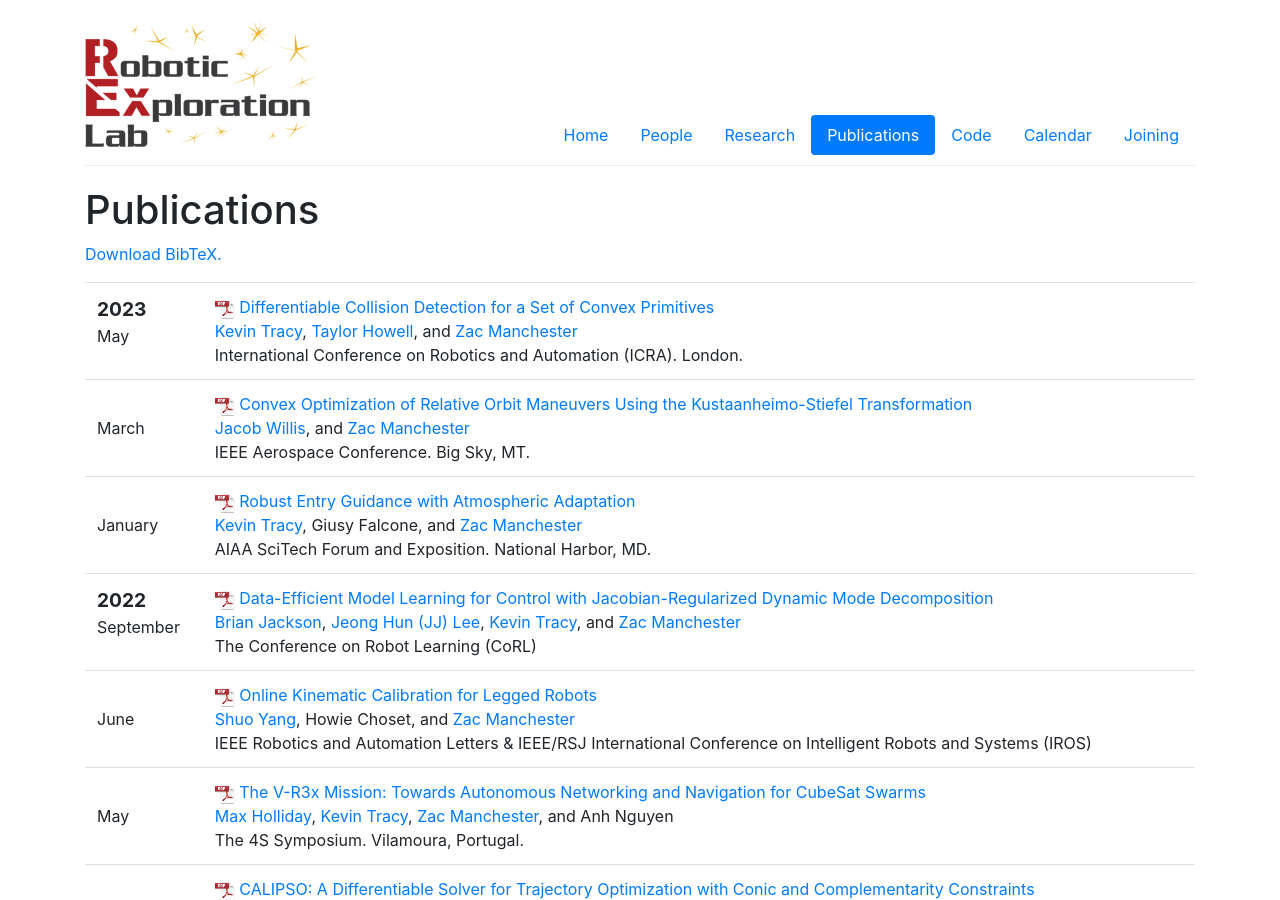
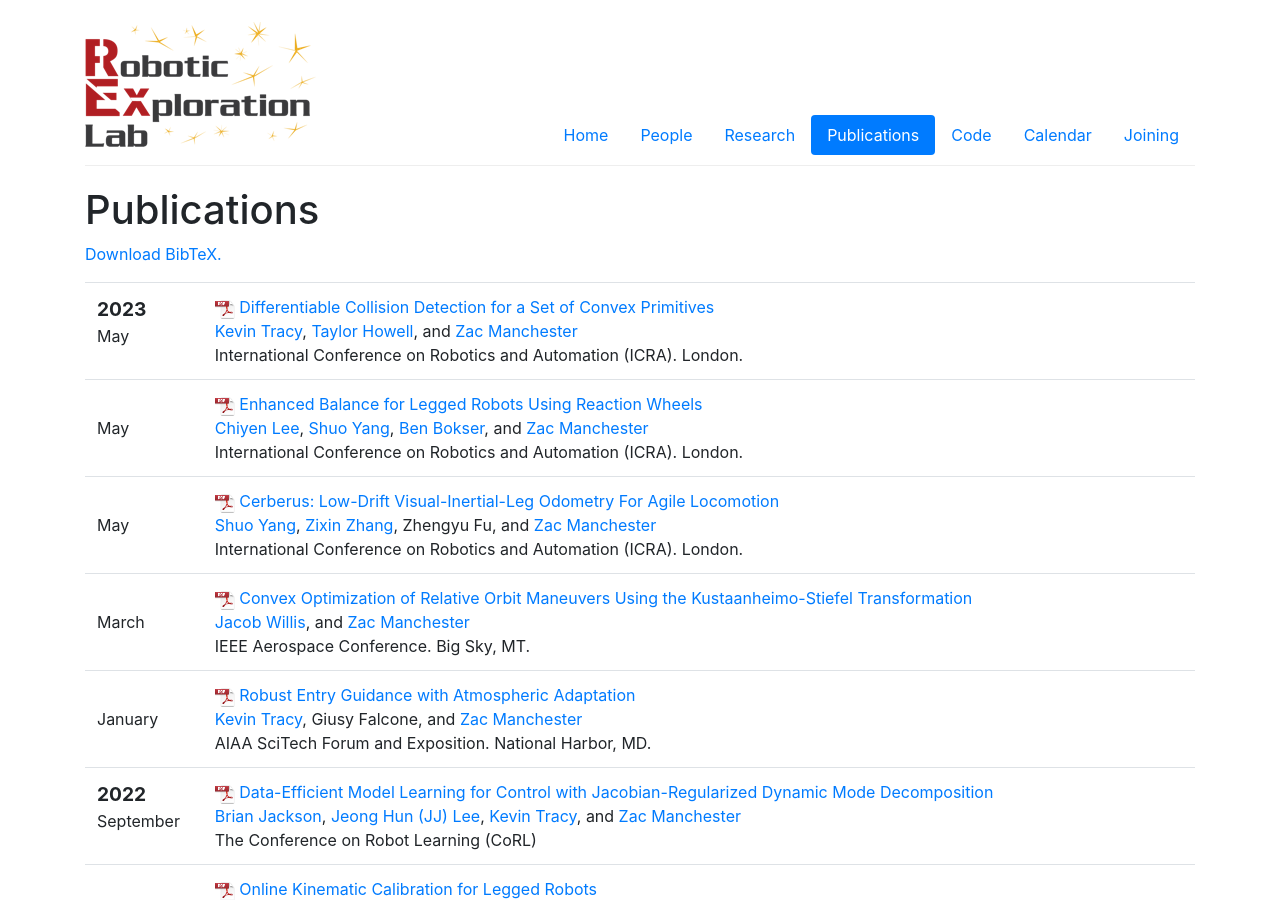
Before and after one commit to RoboticExplorationLab/roboticexplorationlab.github.io, a Jekyll site: the page built from publications.html, in a window 1280 px wide and 900 px high. Built offline with Jekyll 4.4.1, drawn with Linux system fonts in a browser that asks for light colours.

Commit message:
add shuo's projects

```diff
--- a/_data/pubs.yml
+++ b/_data/pubs.yml
@@ -1,3 +1,26 @@
+
+- title: "Cerberus: Low-Drift Visual-Inertial-Leg Odometry For Agile Locomotion"
+  authors: [shuo, zixin, Zhengyu Fu, zac]
+  date: 2023-05-29
+  publisher: IEEE
+  pub-type: conference
+  publisher: International Conference on Robotics and Automation
+  abbrv: ICRA
+  venue: London
+  pdf: cerberus.pdf
+  projects: [quad_estimation]
+
+- title: "Enhanced Balance for Legged Robots Using Reaction Wheels"
+  authors: [chiyen, shuo, bbokser, zac]
+  date: 2023-05-29
+  publisher: IEEE
+  pub-type: conference
+  publisher: International Conference on Robotics and Automation
+  abbrv: ICRA
+  venue: London
+  pdf: reaction_wheel.pdf
+  projects: [reaction_wheel_quad]
+
 - title: "Differentiable Collision Detection for a Set of Convex Primitives"
   authors: [kevin, taylor, zac]
   date: 2023-05-29
```
Also changed, not shown: _projects/quad_estimation.md (+3 -2 lines), _projects/reaction_wheel_quad.md (added, +18 -0 lines), 4 other files.
